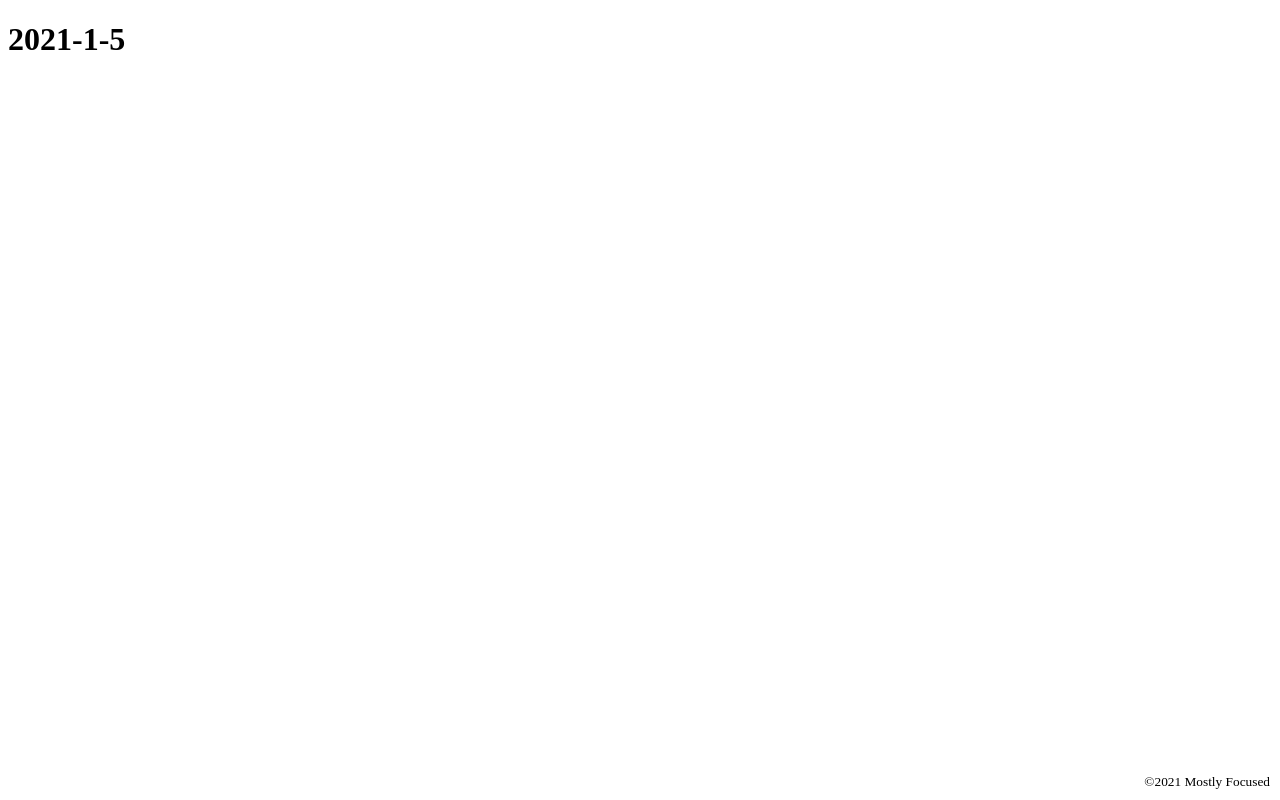
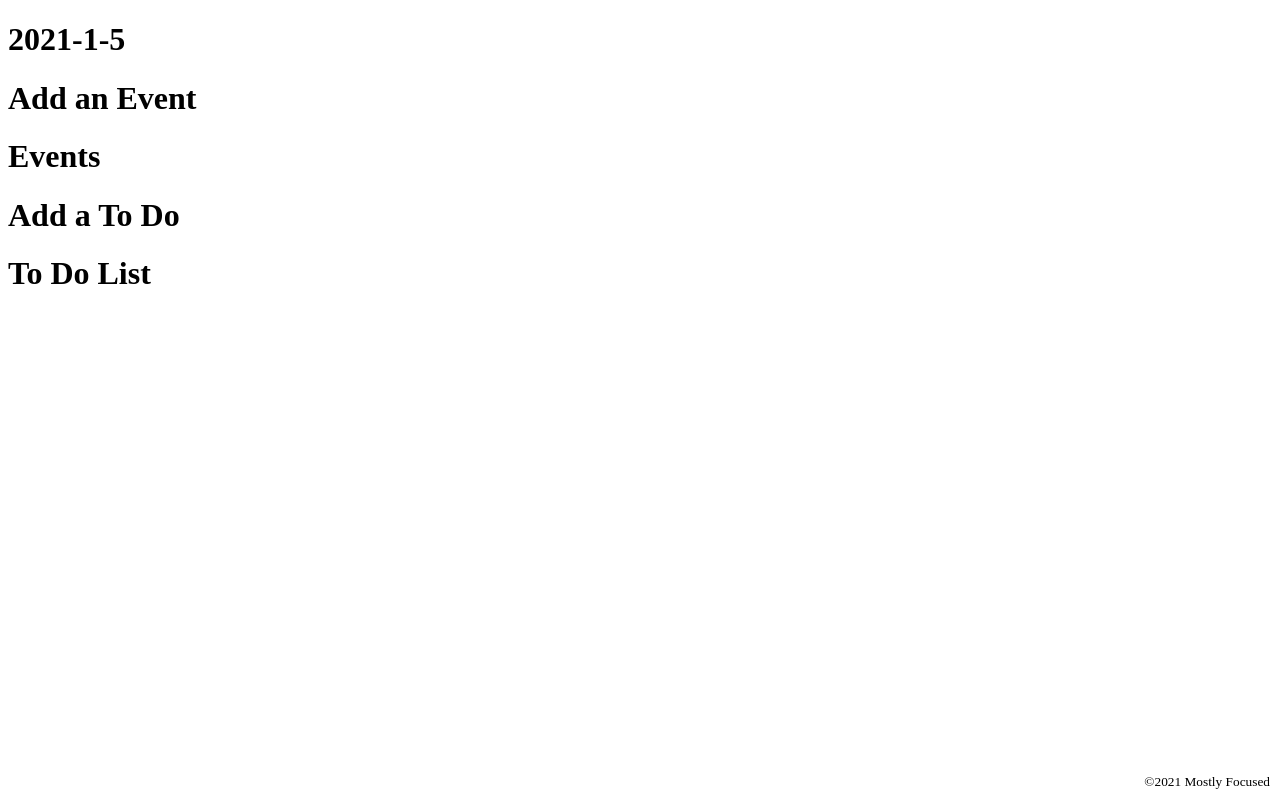
Before and after one commit to Haloren/focus-frontend, a React (Create React App) app: page / in a window 1280 px wide. Built offline with nearby package versions, Linux system fonts and the light colour scheme.

Commit message:
moved DateTime to a component and container

```diff
--- a/src/App.js
+++ b/src/App.js
@@ -1,9 +1,9 @@
 import React from 'react';
 import './App.css';
 
-let today = new Date();
-let dateToday = today.getFullYear()+'-'+(today.getMonth()+1)+'-'+today.getDate();
-
+import DateTimeContainer from './containers/DateTimeContainer'
+import EventsContainer from './containers/EventsContainer'
+import TodosContainer from './containers/TodosContainer'
 
 class App extends React.Component {
 
@@ -15,8 +15,9 @@
     return (
       <>
 
-        <h1>{dateToday}</h1>
-
+        <DateTimeContainer />
+        <EventsContainer />
+        <TodosContainer />
 
         <footer><small> &copy;2021 Mostly Focused </small></footer>
       </>
--- a/src/components/DateTime.js
+++ b/src/components/DateTime.js
@@ -1,10 +1,12 @@
-import React from 'react'
-import DateTime from '../containers/DateTime'
+import React from 'react';
+
+let today = new Date();
+let dateToday = today.getFullYear()+'-'+(today.getMonth()+1)+'-'+today.getDate();
 
 const DateTime = () => {
     return (
         <>
-
+            <h1>{dateToday}</h1>
         </>
     )
 }
--- /dev/null
+++ b/src/containers/DateTimeContainer.js
@@ -0,0 +1,14 @@
+import React from 'react';
+import DateTime from '../components/DateTime';
+
+class DateTimeContainer extends React.Component {
+    render() {
+        return (
+            <>
+                <DateTime />
+            </>
+        )
+    }
+}
+
+export default DateTimeContainer
```
Also changed, not shown: src/containers/DateTime.js (deleted, +0 -12 lines), 1 other file (tests, documents, lock files or other folders).
